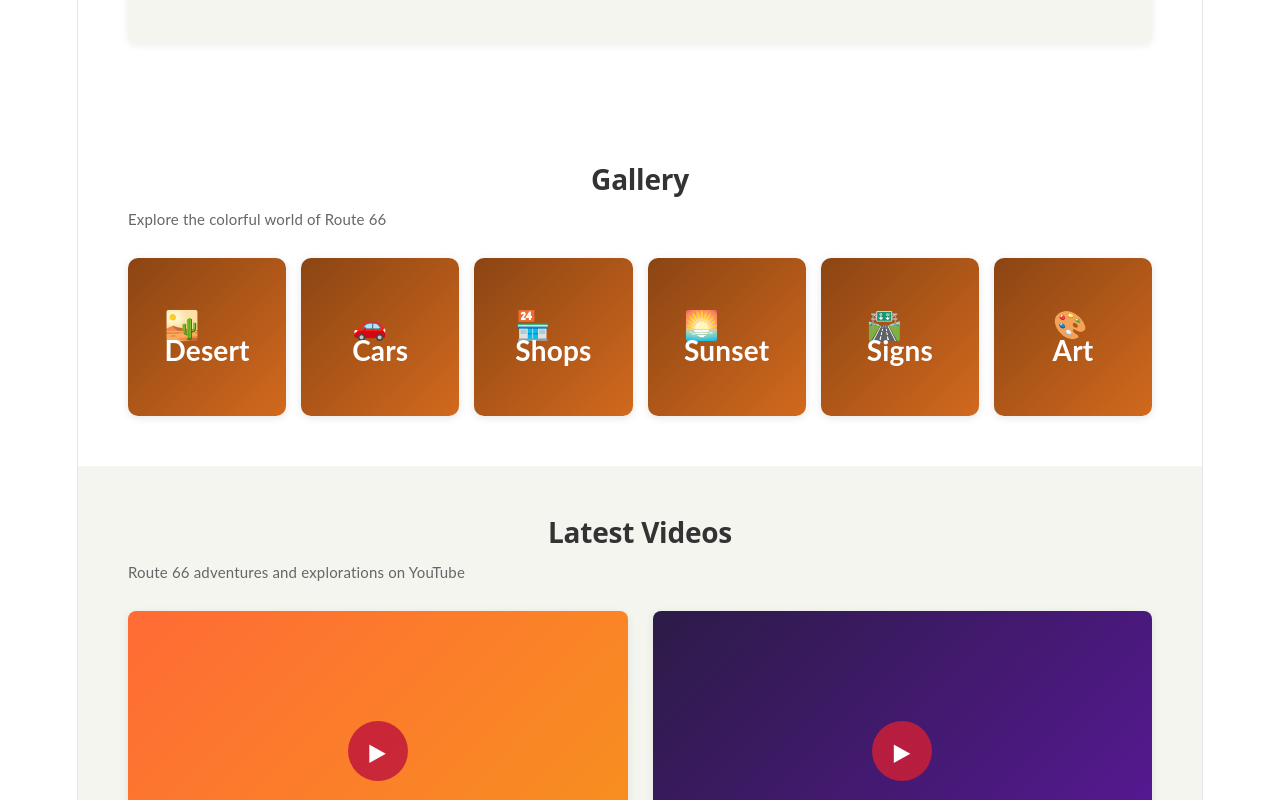
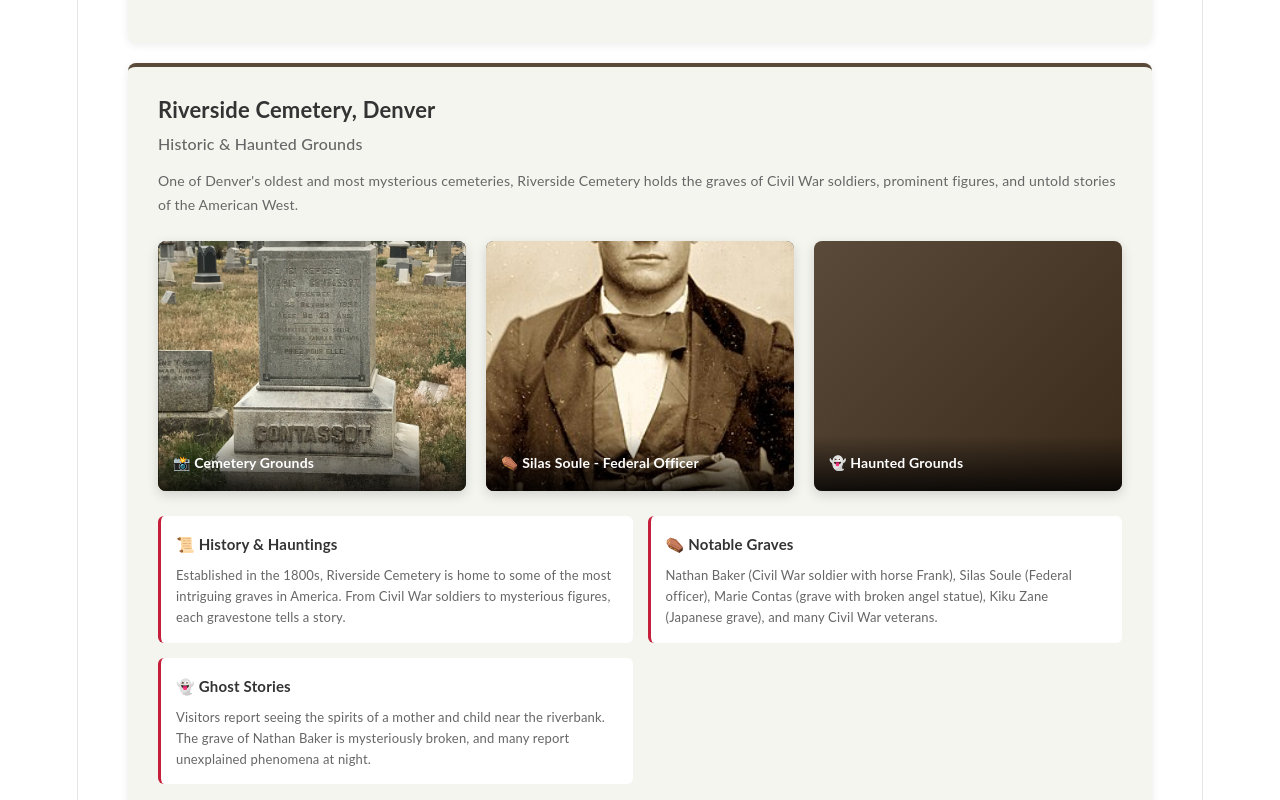
Before and after one commit to Nowherica404/nowherica404.github.io, a React (Vite) app: page / in a window 1280 px wide. Shown: the part 1640-2440 px from the top of the page. Built offline with nearby package versions, Linux system fonts and the light colour scheme.

Commit message:
Add Riverside Cemetery section with images and haunted stories

```diff
--- a/src/App.css
+++ b/src/App.css
@@ -289,6 +289,53 @@ body {
   font-size: 13px;
   color: #666;
   line-height: 1.6;
+}
+
+/* CEMETERY IMAGES */
+.cemetery-image-grid {
+  display: grid;
+  grid-template-columns: repeat(auto-fit, minmax(250px, 1fr));
+  gap: 20px;
+  margin: 25px 0;
+}
+
+.cemetery-image {
+  border-radius: 8px;
+  overflow: hidden;
+  box-shadow: 0 4px 12px rgba(0,0,0,0.15);
+  position: relative;
+  height: 250px;
+  display: flex;
+  align-items: flex-end;
+}
+
+.cemetery-photo {
+  background: #333;
+  padding: 0;
+}
+
+.cemetery-photo img {
+  width: 100%;
+  height: 100%;
+  object-fit: cover;
+  display: block;
+}
+
+.cemetery-image .image-label {
+  position: absolute;
+  bottom: 0;
+  left: 0;
+  right: 0;
+  background: linear-gradient(to top, rgba(0,0,0,0.8), transparent);
+  color: white;
+  padding: 15px;
+  font-size: 14px;
+  font-weight: bold;
+  width: 100%;
+}
+
+.riverside-card {
+  border-top-color: #5a4a3a;
 }
 
 /* GALLERY */
--- a/src/App.jsx
+++ b/src/App.jsx
@@ -56,6 +56,17 @@ export default function App() {
           title: 'Kingsman, Arizona',
           subtitle: 'Route 66 Heritage',
           description: 'A charming Route 66 town with historic landmarks and vintage attractions.'
+        },
+        riverside: {
+          title: 'Riverside Cemetery, Denver',
+          subtitle: 'Historic & Haunted Grounds',
+          description: 'One of Denver\'s oldest and most mysterious cemeteries, Riverside Cemetery holds the graves of Civil War soldiers, prominent figures, and untold stories of the American West.',
+          historyTitle: '📜 History & Hauntings',
+          historyDesc: 'Established in the 1800s, Riverside Cemetery is home to some of the most intriguing graves in America. From Civil War soldiers to mysterious figures, each gravestone tells a story.',
+          notableFigures: '⚰️ Notable Graves',
+          notableFiguresDesc: 'Nathan Baker (Civil War soldier with horse Frank), Silas Soule (Federal officer), Marie Contas (grave with broken angel statue), Kiku Zane (Japanese grave), and many Civil War veterans.',
+          ghostStories: '👻 Ghost Stories',
+          ghostStoriesDesc: 'Visitors report seeing the spirits of a mother and child near the riverbank. The grave of Nathan Baker is mysteriously broken, and many report unexplained phenomena at night.'
         }
       },
       gallery: {
@@ -118,6 +129,17 @@ export default function App() {
           title: 'کینگزمن، آریزونا',
           subtitle: 'میراث رت 66',
           description: 'یک شهر دلکش رت 66 با نقاط تاریخی و جاذبه‌های کلاسیک.'
+        },
+        riverside: {
+          title: 'قبرستان ریورساید، دنور',
+          subtitle: 'مکان تاریخی و مرموز',
+          description: 'یکی از قدیمی‌ترین و مرموزترین قبرستان‌های دنور، قبرستان ریورساید خانه قبرهای سربازان جنگ داخلی، شخصیت‌های برجسته و داستان‌های ناگفته غرب آمریکا است.',
+          historyTitle: '📜 تاریخ و داستان‌های ترسناک',
+          historyDesc: 'در دهه 1800 تأسیس شد، قبرستان ریورساید خانه برخی از جالب‌ترین قبرهای آمریکا است. از سربازان جنگ داخلی تا شخصیت‌های مرموز، هر سنگ قبر داستانی دارد.',
+          notableFigures: '⚰️ قبرهای معروف',
+          notableFiguresDesc: 'ناتان بیکر (سرباز جنگ داخلی با اسب فرنک)، سیلاس سول (افسر فدرال)، ماری کونتاس (قبر با فرشته شکسته شده)، کیکو زین (قبر ژاپنی)، و بسیاری از سربازان جنگ داخلی.',
+          ghostStories: '👻 داستان‌های روح‌ها',
+          ghostStoriesDesc: 'بازدیدکنندگان گزارش می‌دهند که روح مادر و نوزاد را نزدیک رودخانه دیده‌اند. قبر ناتان بیکر به طریقی مرموز شکسته شده است و بسیاری از پدیده‌های غیرقابل توضیح در شب گزارش شده‌اند.'
         }
       },
       gallery: {
@@ -219,6 +241,41 @@ export default function App() {
             <h4>{t.locations.kingsman.subtitle}</h4>
             <p>{t.locations.kingsman.description}</p>
           </div>
+
+          <div className="location-card riverside-card">
+            <h3>{t.locations.riverside.title}</h3>
+            <h4>{t.locations.riverside.subtitle}</h4>
+            <p>{t.locations.riverside.description}</p>
+
+            <div className="cemetery-image-grid">
+              <div className="cemetery-image cemetery-photo">
+                <img src="/IMG_3388.JPG" alt="Riverside Cemetery" />
+                <div className="image-label">📸 Cemetery Grounds</div>
+              </div>
+              <div className="cemetery-image cemetery-photo">
+                <img src="/Silas soule.JPG" alt="Silas Soule Grave" />
+                <div className="image-label">⚰️ Silas Soule - Federal Officer</div>
+              </div>
+              <div className="cemetery-image" style={{background: 'linear-gradient(135deg, #5a4a3a 0%, #3a2a1a 100%)'}}>
+                <div className="image-label">👻 Haunted Grounds</div>
+              </div>
+            </div>
+
+            <div className="location-details">
+              <div className="detail-item">
+                <h4>{t.locations.riverside.historyTitle}</h4>
+                <p>{t.locations.riverside.historyDesc}</p>
+              </div>
+              <div className="detail-item">
+                <h4>{t.locations.riverside.notableFigures}</h4>
+                <p>{t.locations.riverside.notableFiguresDesc}</p>
+              </div>
+              <div className="detail-item">
+                <h4>{t.locations.riverside.ghostStories}</h4>
+                <p>{t.locations.riverside.ghostStoriesDesc}</p>
+              </div>
+            </div>
+          </div>
         </div>
       </section>
 
```
Also changed, not shown: public/IMG_3388.JPG (added), public/Silas soule.JPG (added).
